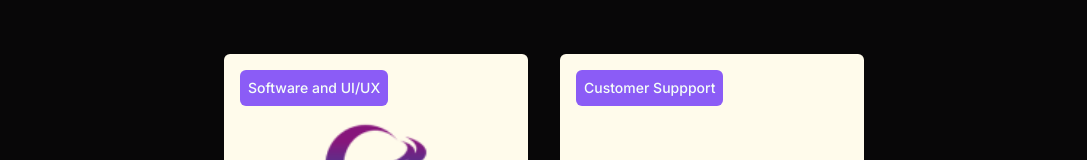
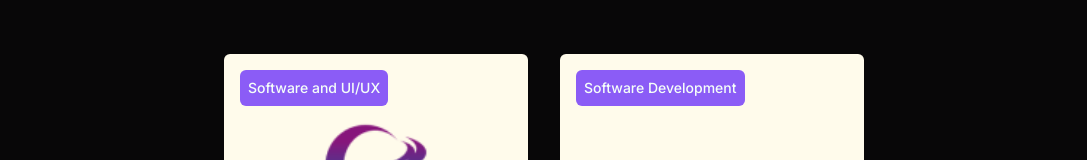
Before and after one commit to UnicornBoost/unicornboost_final, a Next.js app: page /projects in a window 1280 px wide. Shown: the part 264-424 px from the top of the page, without its empty margins (96-1183 px from the left). Built offline with nearby package versions, Linux system fonts and the light colour scheme.

Commit message:
Update page.tsx
Changed a tile in projects/page.tsx

```diff
--- a/app/projects/page.tsx
+++ b/app/projects/page.tsx
@@ -30,7 +30,7 @@ function Project() {
         <a href="/projects/glovo" className="bg-amber-50 rounded-md p-4 space-y-4">
           <div className="flex items-start">
             <p className="font-medium bg-violet-500 p-2 rounded-md text-sm">
-              Customer Suppport
+              Software Development
             </p>
           </div>
           <div className="flex justify-center items-center">
```
